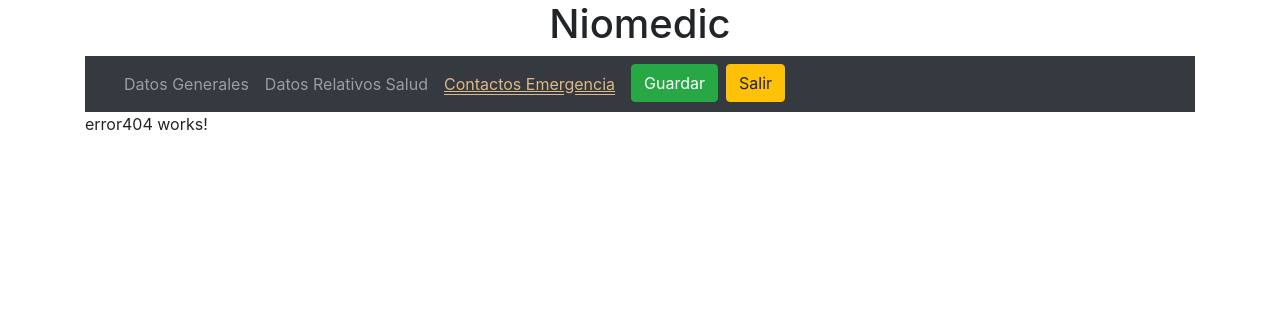
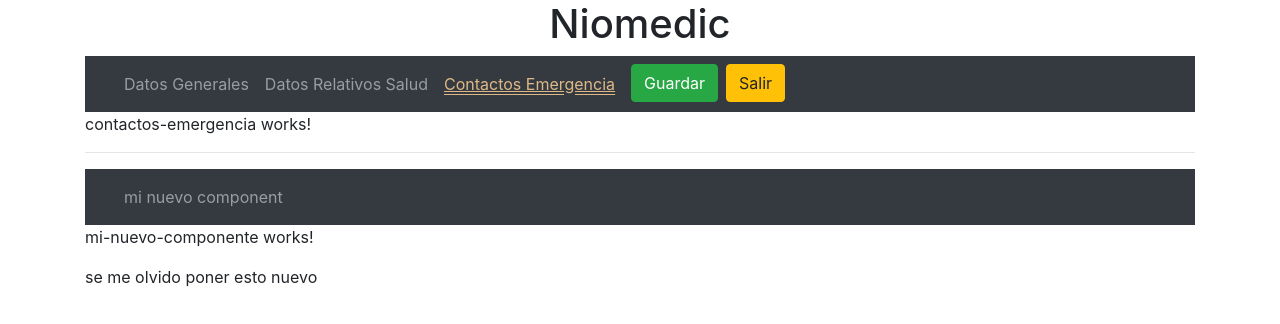
Before and after one commit to gbrlQuiroz/niomedi-personal, an Angular app: page /contactos-emergencia/nuevo in a window 1280 px wide. Shown: the top 324 px of the page. Built offline with nearby package versions, Linux system fonts and the light colour scheme.

Commit message:
DONE  yaesta!

```diff
--- a/src/app/app.module.ts
+++ b/src/app/app.module.ts
@@ -3,11 +3,13 @@ import { NgModule } from '@angular/core';
 
 import { AppRoutingModule, routingComponents } from './app-routing.module';
 import { AppComponent } from './app.component';
+// import { MiNuevoComponenteComponent } from './contactos-emergencia/mi-nuevo-componente/mi-nuevo-componente.component';
 
 @NgModule({
   declarations: [
     AppComponent,
-    routingComponents
+    routingComponents,
+    // MiNuevoComponenteComponent
   ],
   imports: [
     BrowserModule,
--- a/src/app/contactos-emergencia/contactos-emergencia.component.html
+++ b/src/app/contactos-emergencia/contactos-emergencia.component.html
@@ -1,3 +1,17 @@
 <p>
   contactos-emergencia works!
 </p>
+<hr/>
+<nav class="navbar navbar-expand-md navbar-dark bg-dark">
+  <div class="container">
+    <ul class="navbar-nav">
+      <li class="nav-item">
+        <a class="nav-link" routerLink="/contactos-emergencia/nuevo" routerLinkActive="activo">mi nuevo component</a>
+      </li>
+      <!-- <li class="nav-item">
+        <a class="nav-link" routerLink="/datos-generales/complementarios-clinicos" routerLinkActive="activo">Complementarios Clínicos</a>
+      </li> -->
+    </ul>
+  </div>
+</nav>
+<router-outlet></router-outlet>
--- /dev/null
+++ b/src/app/contactos-emergencia/mi-nuevo-componente/mi-nuevo-componente.component.html
@@ -0,0 +1,4 @@
+<p>
+  mi-nuevo-componente works!
+</p>
+se me olvido poner esto nuevo
--- /dev/null
+++ b/src/app/contactos-emergencia/mi-nuevo-componente/mi-nuevo-componente.component.ts
@@ -0,0 +1,15 @@
+import { Component, OnInit } from '@angular/core';
+
+@Component({
+  selector: 'app-mi-nuevo-componente',
+  templateUrl: './mi-nuevo-componente.component.html',
+  styleUrls: ['./mi-nuevo-componente.component.css']
+})
+export class MiNuevoComponenteComponent implements OnInit {
+
+  constructor() { }
+
+  ngOnInit() {
+  }
+
+}
--- /dev/null
+++ b/xxx.json
@@ -0,0 +1 @@
+esta es el primer cambio
```
Also changed, not shown: src/app/app-routing.module.ts (+10 -2 lines), src/app/contactos-emergencia/mi-nuevo-componente/mi-nuevo-componente.component.css (added), 1 other file (tests, documents, lock files or other folders).
